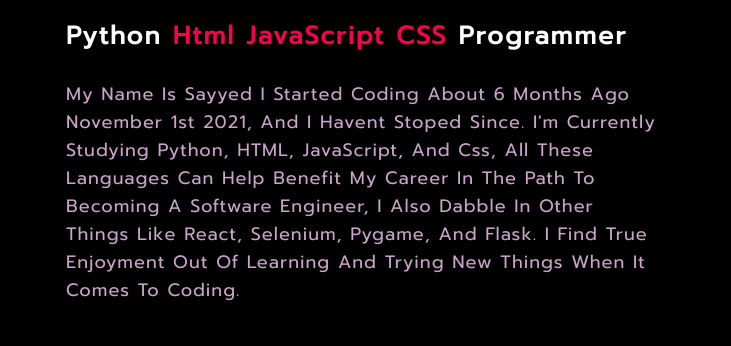
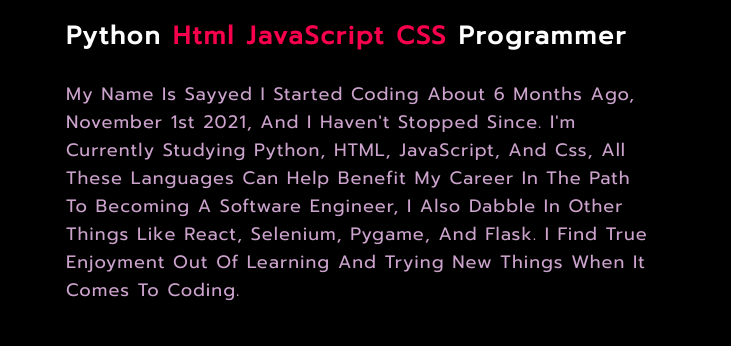
Before and after one commit to SiTechTech/SayyedsBlog, a plain HTML site: page about-me.html in a window 1280 px wide. Shown: the part 202-548 px from the top of the page, 549-1280 px from the left. Drawn offline with Linux system fonts and the light colour scheme; a web font is replaced by a local one.

Commit message:
more spelling errors

```diff
--- a/about-me.html
+++ b/about-me.html
@@ -102,7 +102,7 @@ button:hover{
         <div class="about-text">
             <h1>Who Am I</h1>
             <h5>Python<span> Html JavaScript CSS</span> Programmer</h5>
-            <p>My name is sayyed I started coding about 6 months ago November 1st 2021, and i havent stoped since.
+            <p>My name is sayyed I started coding about 6 months ago, November 1st 2021, and i haven't stopped since.
                 I'm currently studying python, HTML, JavaScript, and css, all these languages can help benefit my
                 career in the path to becoming a software engineer, I also dabble in other things like react, selenium, pygame, and flask. I find true enjoyment out of learning and trying new things when it comes to coding.</p>
                 <a href="index.html"><button> Back To Home </button></a>
```
